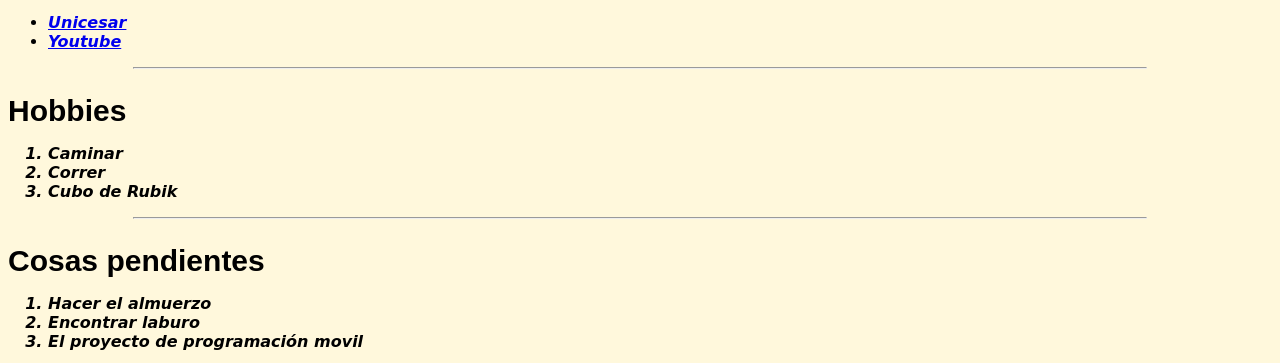
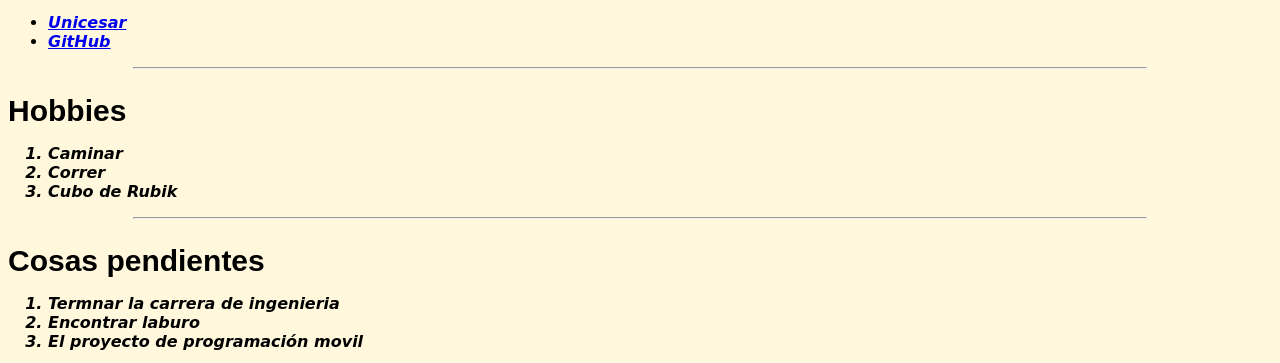
Before and after one commit to Aldemarfino/entregable_1, a plain HTML site: page index.html in a window 1280 px wide. Shown: the part 502-865 px from the top of the page. Drawn offline with Linux system fonts and the light colour scheme.

Commit message:
Cambios entregable 4

```diff
--- a/index.html
+++ b/index.html
@@ -87,7 +87,7 @@
         <h2 class="subtitle">Páginas de interes</h2>
         <ul>
             <li><a href="https://aulaweb.unicesar.edu.co/">Unicesar</a></li>
-            <li><a href="https://www.youtube.com/?app=desktop&hl=es">Youtube</a></li>
+            <li><a href="https://github.com/">GitHub</a></li>
         </ul>
         <hr>
         <h2 class="subtitle">Hobbies</h2>
@@ -99,7 +99,7 @@
         <hr>
         <h2 class="subtitle">Cosas pendientes</h2>
         <ol>
-            <li>Hacer el almuerzo</li>
+            <li>Termnar la carrera de ingenieria</li>
             <li>Encontrar laburo</li>
             <li>El proyecto de programación movil</li>
         </ol>
```
